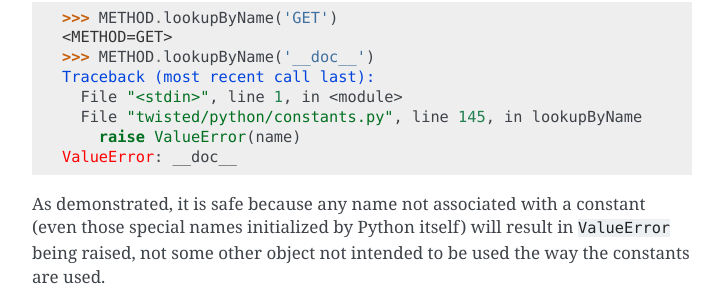
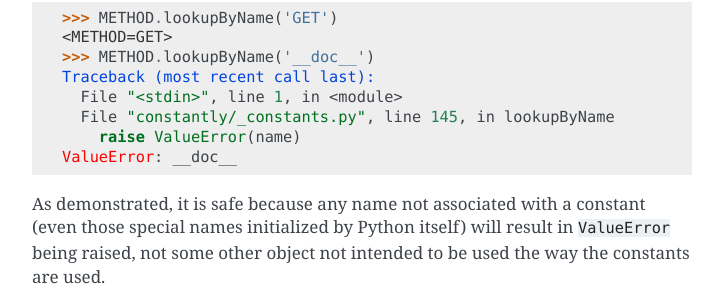
Before and after one commit to twisted/constantly, a Sphinx documentation site: the page built from docs/index.rst, in a window 1280 px wide and 900 px high, scrolled down 937 px. Shown: the part 152-452 px from the top of the window, without its empty margins (388-1111 px from the left). Built offline with Sphinx 7.4.7, drawn with Linux system fonts in a browser that asks for light colours; some of the changed text lies outside the part shown.

Commit message:
fix two old refs

```diff
--- a/docs/index.rst
+++ b/docs/index.rst
@@ -49,7 +49,7 @@
     >>> METHOD.lookupByName('__doc__')
     Traceback (most recent call last):
       File "<stdin>", line 1, in <module>
-      File "twisted/python/constants.py", line 145, in lookupByName
+      File "constantly/_constants.py", line 145, in lookupByName
         raise ValueError(name)
     ValueError: __doc__
 
@@ -174,7 +174,7 @@
     >>> STATUS.lookupByValue('500')
     Traceback (most recent call last):
       File "<stdin>", line 1, in <module>
-      File "twisted/python/constants.py", line 244, in lookupByValue
+      File "constantly/_constants.py", line 244, in lookupByValue
           raise ValueError(value)
     ValueError: 500
 
```
